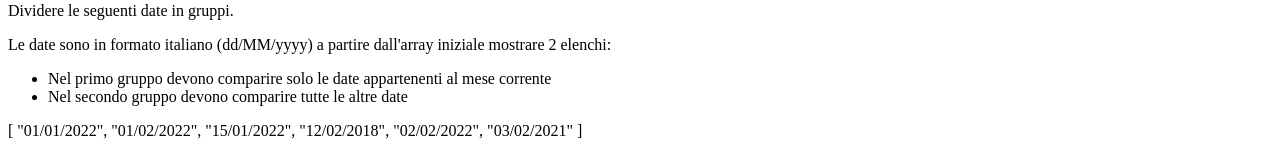
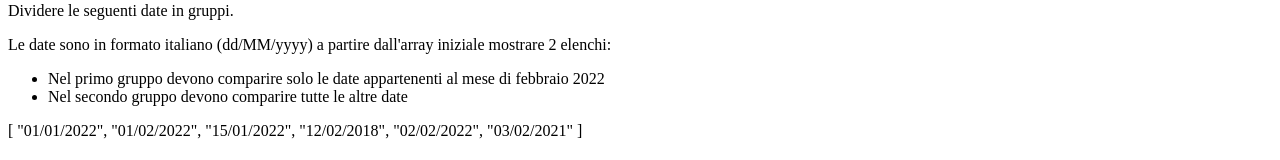
Before and after one commit to LucaVinciullo/angular-technical-interview, an Angular app: page / in a window 1280 px wide. Shown: the part 190-350 px from the top of the page. Built offline with nearby package versions, Linux system fonts and the light colour scheme.

Commit message:
[SECONDO_TASK] description update

```diff
--- a/src/app/components/secondo-task/secondo-task.component.html
+++ b/src/app/components/secondo-task/secondo-task.component.html
@@ -8,7 +8,7 @@
   <ul>
     <li>
       Nel primo gruppo devono comparire solo le date appartenenti al mese
-      corrente
+      di febbraio 2022
     </li>
     <li>Nel secondo gruppo devono comparire tutte le altre date</li>
   </ul>
```
